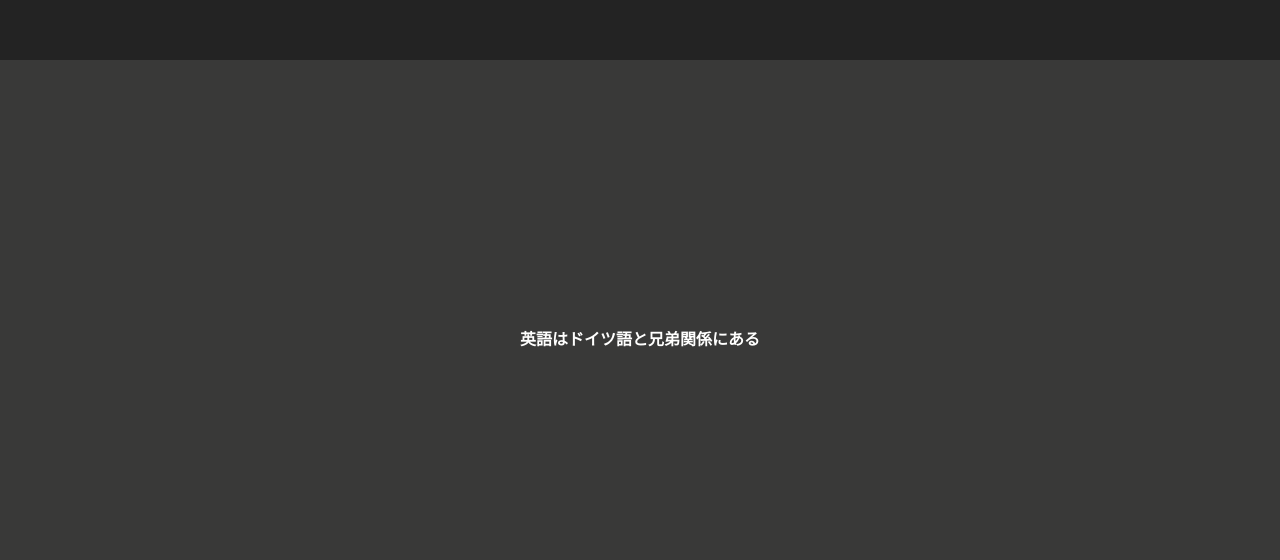
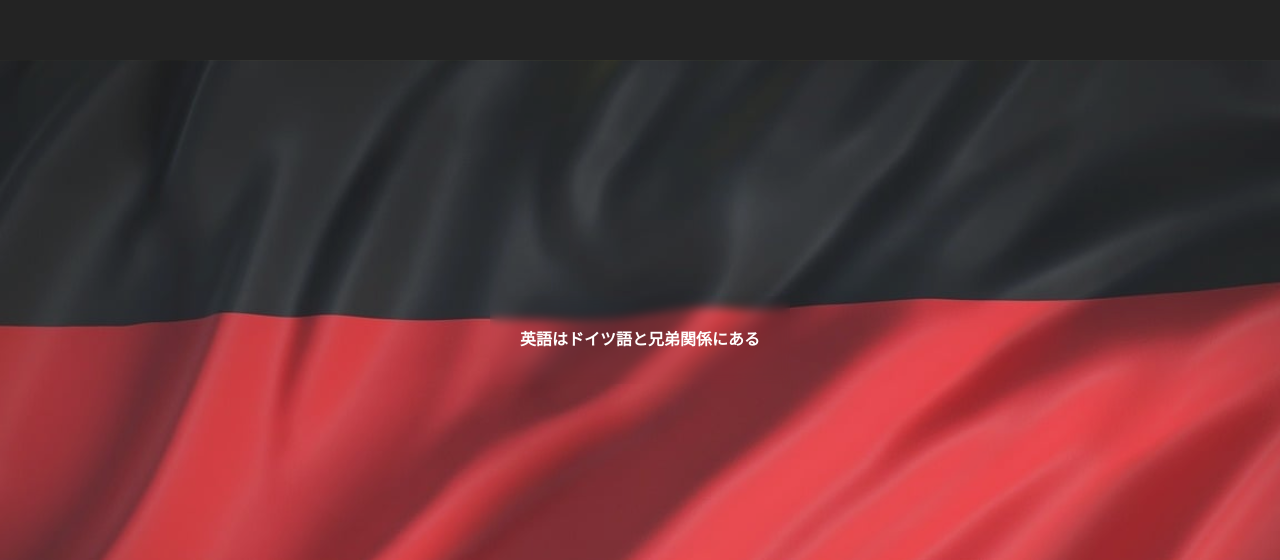
Before and after one commit to ken-watarai/fuzake, a plain HTML site: page knight.html in a window 1280 px wide. Shown: the part 5700-6260 px from the top of the page. Drawn offline with Linux system fonts and the light colour scheme.

Commit message:
Update knight.css

```diff
--- a/knight.css
+++ b/knight.css
@@ -82,7 +82,8 @@ body .section.section-1, body .section.section-2, body .section.section-3 {
   background-size: cover;
   background-position: center;
   background-repeat: no-repeat;
-  -webkit-background-size:contain;
+  -webkit-background-size: cover;
+  background-size: cover;
   color: #000;
   font-weight: bold;
   clip: rect(auto, auto, auto, auto);
```
